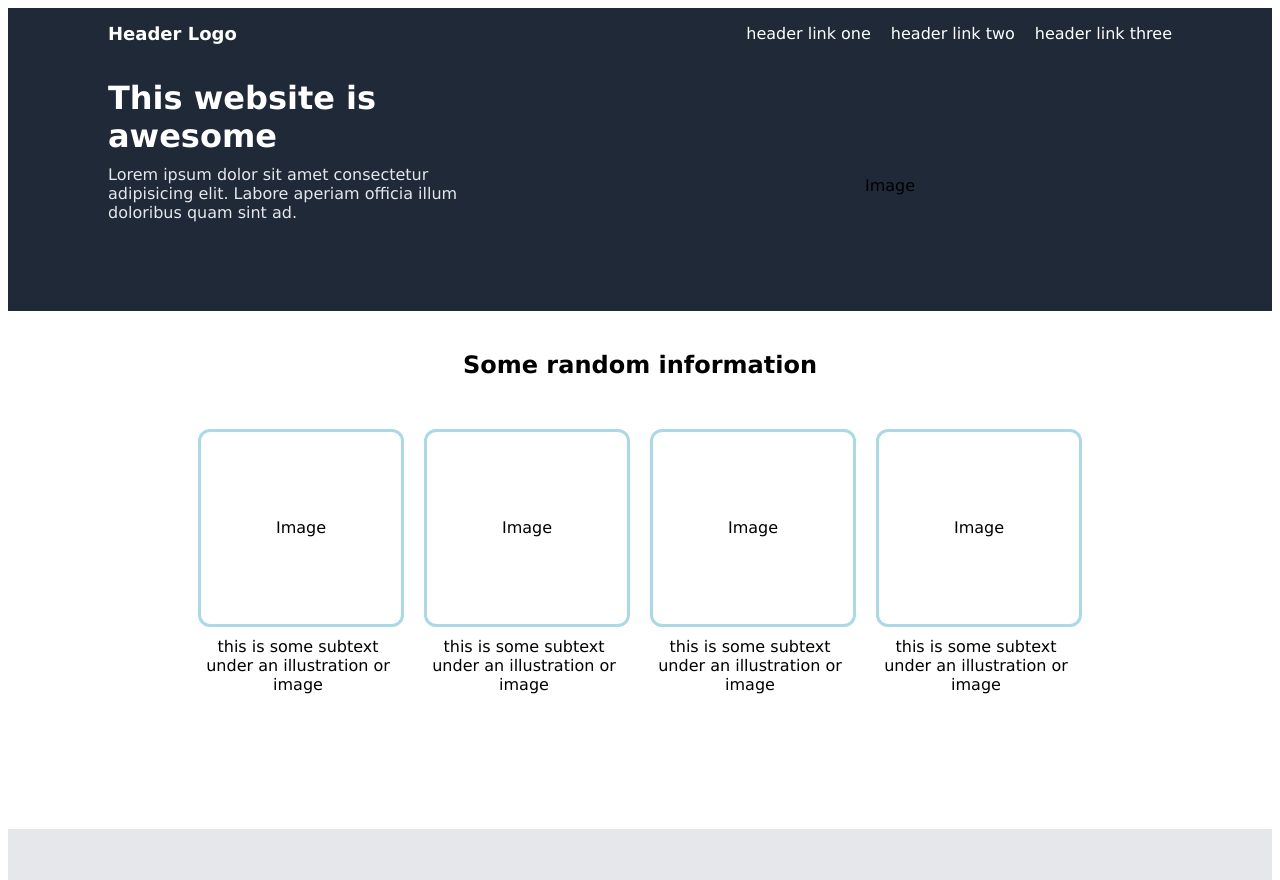
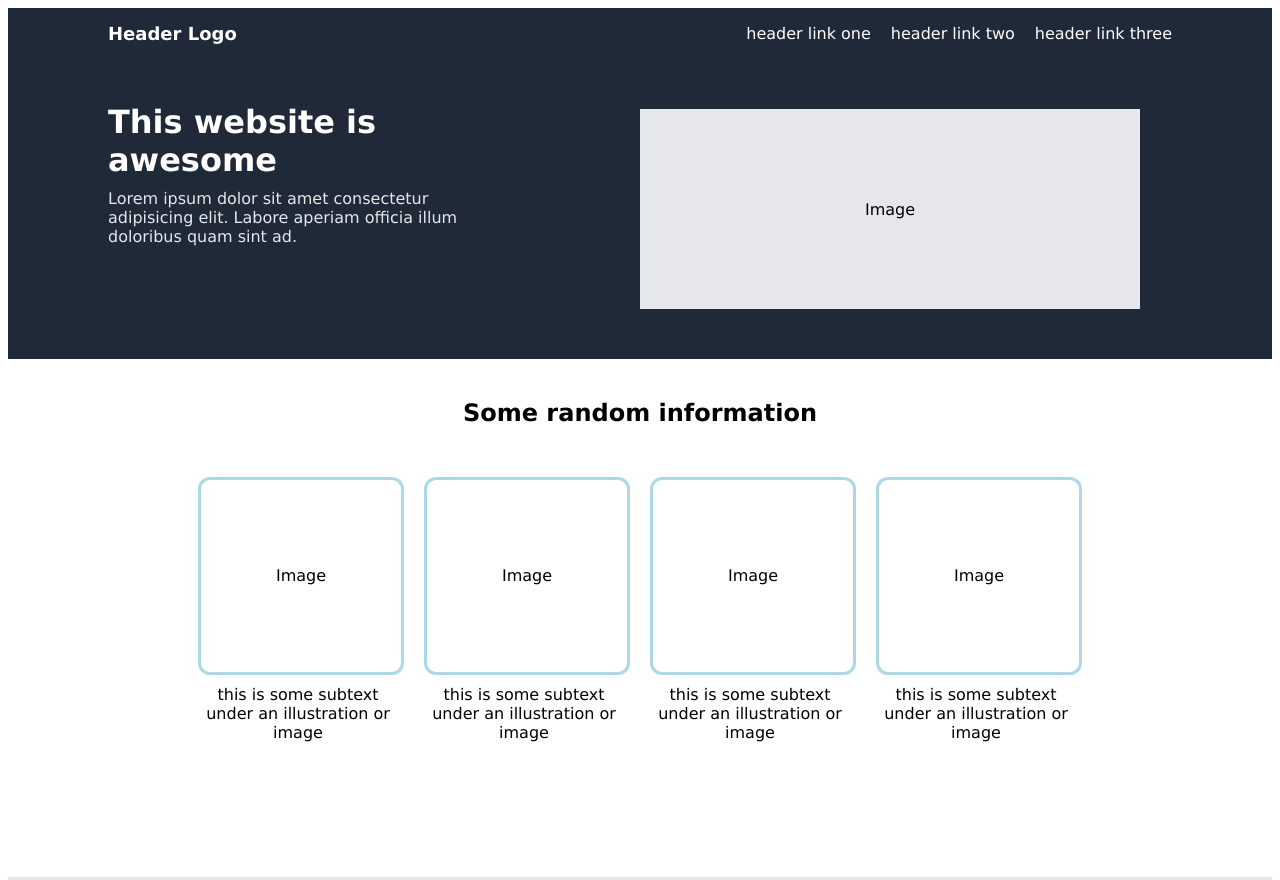
Before and after one commit to williamyhg1/landing-page, a plain HTML site: page index.html in a window 1280 px wide. Shown: the top 880 px of the page. Drawn offline with Linux system fonts and the light colour scheme.

Commit message:
revise box 2 content

```diff
--- a/style.css
+++ b/style.css
@@ -96,7 +96,7 @@ h1 {
     flex-wrap: nowrap;
 }
 
-.img {
+.Image {
     display: flex;
     background-color:#E5E7EB ;
     width: 500px;
```
